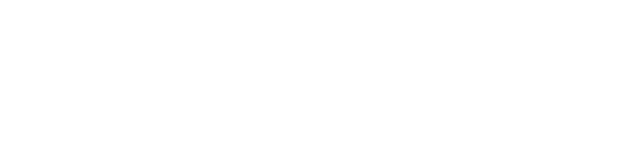
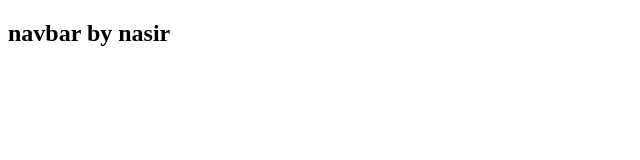
Before and after one commit to KamranTaslim/Landing-Page, a plain HTML site: page index.html in a window 1280 px wide. Shown: the whole page, without its empty margins (0-640 px from the left). Drawn offline with Linux system fonts and the light colour scheme.

Commit message:
Add name navbar by nasir

```diff
--- a/index.html
+++ b/index.html
@@ -6,6 +6,8 @@
     <title>Landing Page</title>
 </head>
 <body>
-
+    <section>
+        <h1>navbar by nasir</h1>
+    </section>
 </body>
 </html>
```
